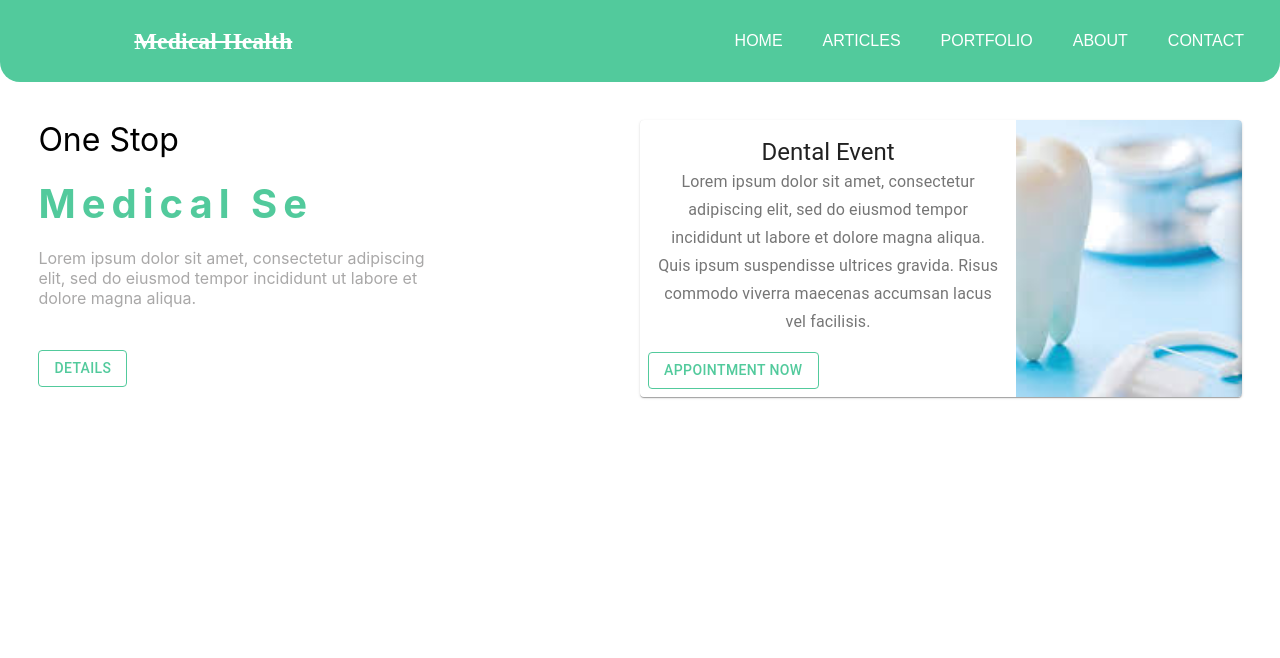
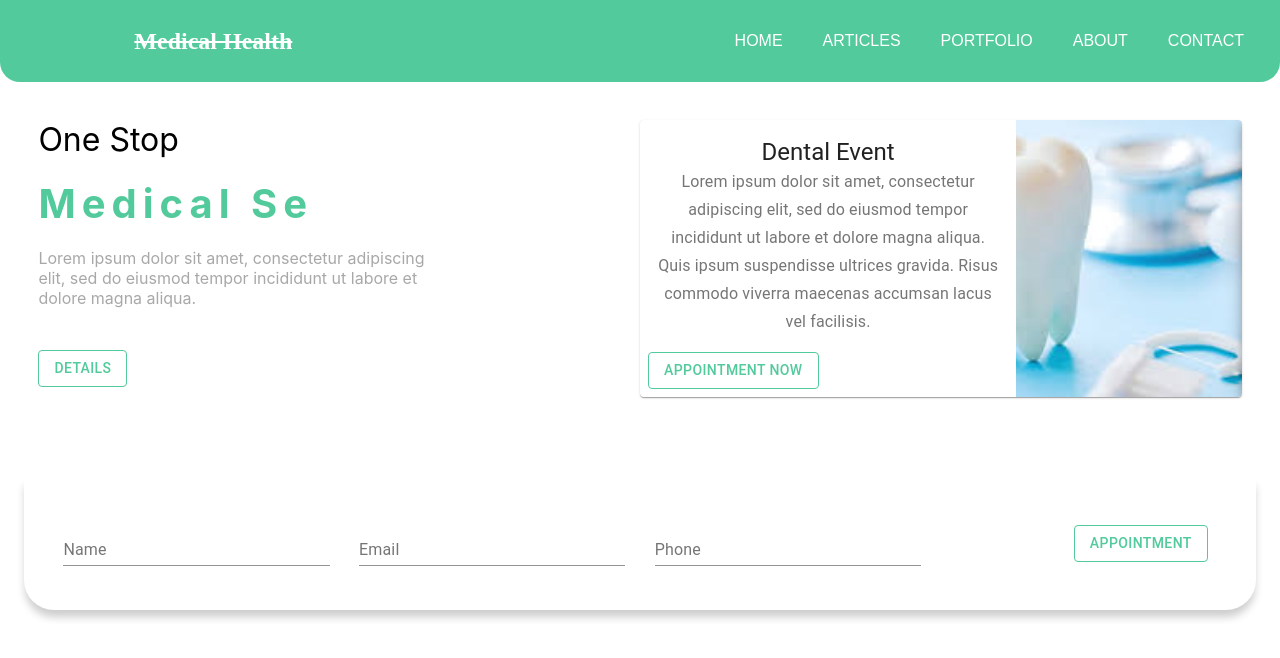
Before and after one commit to SOORYAPICHAI/ProjectOne, a React (Create React App) app in the folder my-main-folder/my-app/: page / in a window 1280 px wide. Shown: the top 658 px of the page. Built offline with nearby package versions, Linux system fonts and the light colour scheme.

Commit message:
updated the Content Two

```diff
--- a/my-main-folder/my-app/src/App.js
+++ b/my-main-folder/my-app/src/App.js
@@ -3,12 +3,16 @@ import logo from './logo.svg';
 import './App.css';
 import Header from './header/index'
 import ContentOne from './ContentOne/index'
+import ContentTwo from './ContentTwo/index'
 
 function App() {
   return (
     <div className="App">
  <Header />
  <ContentOne />
+ <ContentTwo/>
+
+
     </div>
   );
 }
--- a/my-main-folder/my-app/src/ContentOne/index.js
+++ b/my-main-folder/my-app/src/ContentOne/index.js
@@ -1,11 +1,27 @@
 import React from 'react'
 import { Grid, Button } from '@material-ui/core'
 import './index.css'
+import { makeStyles } from '@material-ui/core/styles';
 import CarouselComponent from './CarouselComponent'
 
+
+const useStyles = makeStyles(theme => ({
+
+    pad:{
+        [theme.breakpoints.only('xs')]: {
+            paddingBottom:'15px',
+            },
+        [theme.breakpoints.up('sm')]: {
+            paddingBottom:'85px',
+                },
+    }
+
+
+  }));
 const ContentOne = () => {
+    const classes = useStyles();
     return (
-        <Grid container xs={12} style={{padding:'3%'}}>
+        <Grid container xs={12} className={classes.pad} style={{padding:'3%',paddingBottom:'80px'}}>
             <Grid container item xs={12} sm={12} md={12} lg={6} xl={6} justify="flex-start">
                 <Grid container item xs={12} justify="flex-start" className="contentOneTxtOne">
                 One Stop
--- /dev/null
+++ b/my-main-folder/my-app/src/ContentTwo/index.css
@@ -0,0 +1,5 @@
+.MuiFormLabel-root.Mui-focused{
+
+    color:#52ca9c !important;
+
+}
--- /dev/null
+++ b/my-main-folder/my-app/src/ContentTwo/index.js
@@ -0,0 +1,105 @@
+import React, {useState, useEffect} from 'react'
+import { Grid, Card, TextField, Button } from '@material-ui/core'
+import { makeStyles } from '@material-ui/core/styles';
+import Container from '@material-ui/core/Container';
+import './index.css'
+
+
+const useStyles = makeStyles(theme => ({
+    btnClass:{
+        border:'1px solid #52ca9c',
+        color:'#52ca9c',
+        '&:hover':{
+           backgroundColor: '#52ca9c',
+           color:'white'
+        }
+    },
+    txtField:{
+        width:'90%',
+        '& div':{
+
+            '&:after':{
+                borderColor:' #52ca9c'
+            }
+
+        },
+    },
+    btnClassed:{
+
+        display:'flex',
+        alignItems:'center',
+        [theme.breakpoints.down('sm')]: {
+        justifyContent:'center',
+        padding:'2%',
+        },
+        [theme.breakpoints.up('sm')]: {
+            justifyContent:'flex-end',
+            padding:'2%',
+            },
+    }
+
+
+  }));
+
+
+
+
+const ContentTwo = () => {
+    const [state, setState] = useState();
+    useEffect(() => {
+        screenWidth()
+        window.addEventListener("resize", screenWidth);
+      });
+      const    screenWidth =()=>{
+        const width=window.innerWidth;
+        if(width>1700)
+        {
+         setState('xl')
+        }
+        else if (width>1240){
+            setState('lg')
+        }
+        else if (width>768){
+            setState('md')
+        }
+      };
+    const classes = useStyles();
+
+    return (
+        <Container maxWidth={state} >
+            <Card style={{  boxShadow: '0 8px 8px -1px rgba(0,0,0,0.2)',padding:'2%',borderBottomLeftRadius:'30px',borderBottomRightRadius:'30px'}}>
+            <Grid container  xs={12}>
+                <Grid item xs={12} sm={4} md={3} lg={3} xl={3}>
+                    <TextField
+        id="standard-name"
+        label="Name"
+        className={classes.txtField}
+        margin="normal"
+      />
+                </Grid>
+                <Grid item xs={12} sm={4} md={3} lg={3} xl={3}>
+                <TextField
+        id="standard-name"
+        label="Email"
+        className={classes.txtField}
+        margin="normal"
+      />
+                </Grid>
+                <Grid item xs={12} sm={4} md={3} lg={3} xl={3}>
+                <TextField
+        id="standard-name"
+        label="Phone"
+        className={classes.txtField}
+        margin="normal"
+      />
+                </Grid>
+                <Grid item xs={12} sm={12} md={3} lg={3} xl={3} className={classes.btnClassed} >
+                    <Button variant="outlined" className={classes.btnClass}>Appointment</Button>
+                </Grid>
+            </Grid>
+            </Card>
+            </Container>
+
+    );
+}
+export default ContentTwo;
```
